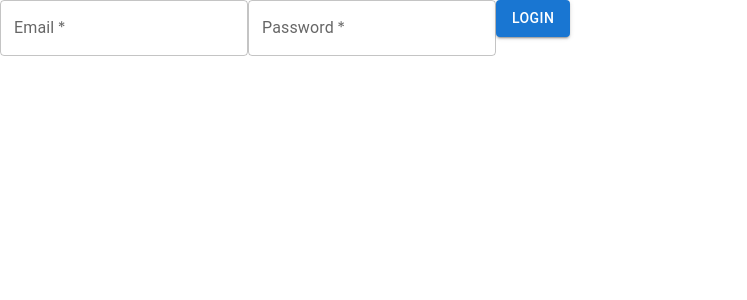
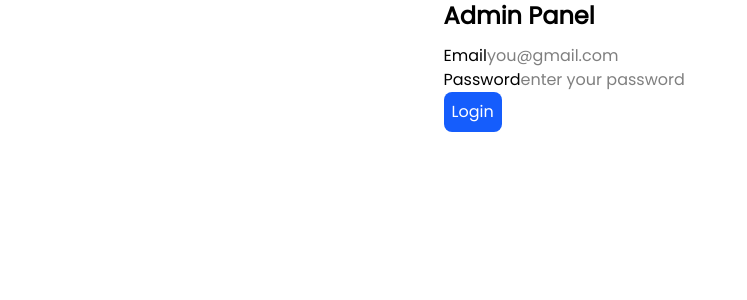
Before and after one commit to Anurag-Singh-0/FuryLand, a React (Vite) app in the folder admin/admin-panel/: page /dashboard in a window 1280 px wide. Shown: the top 300 px of the page, without its empty margins (0-747 px from the left). Built offline with nearby package versions, Linux system fonts and the light colour scheme.

Commit message:
working in login page

```diff
--- a/admin/admin-panel/src/components/Login.jsx
+++ b/admin/admin-panel/src/components/Login.jsx
@@ -1,6 +1,3 @@
-import TextField from "@mui/material/TextField";
-import Button from "@mui/material/Button";
-
 export default function Login() {
   const handleSubmit = (e) => {
     try {
@@ -11,28 +8,37 @@ export default function Login() {
   };
 
   return (
-    <div>
-      <div>
-        <form onSubmit={handleSubmit}>
-          <TextField
-            id="outlined-basic"
-            label="Email"
-            variant="outlined"
-            required
-            type="text"
-          />
+    <div className="w-full h-screen">
+      <div className="flex justify-center items-center">
+        <form onSubmit={handleSubmit} className="">
+          <h1 className="font-bold text-2xl mb-3">Admin Panel</h1>
 
-          <TextField
-            id="outlined-basic"
-            label="Password"
-            variant="outlined"
-            required
-            type="password"
-          />
+          <div>
+            <label htmlFor="email">Email</label>
+            <input
+              type="text"
+              placeholder="you@gmail.com"
+              id="email"
+              required
+            />
+          </div>
 
-          <Button variant="contained" type="submit">
+          <div>
+            <label htmlFor="password">Password</label>
+            <input
+              type="text"
+              placeholder="enter your password"
+              id="password"
+              required
+            />
+          </div>
+
+          <button
+            type="submit"
+            className="cursor-pointer bg-[#155DFC] text-white p-2 rounded-lg"
+          >
             Login
-          </Button>
+          </button>
         </form>
       </div>
     </div>
--- a/admin/admin-panel/src/pages/Dashboard.jsx
+++ b/admin/admin-panel/src/pages/Dashboard.jsx
@@ -1,4 +1,4 @@
-import React from 'react'
+
 
 function Dashboard() {
   return (
```
